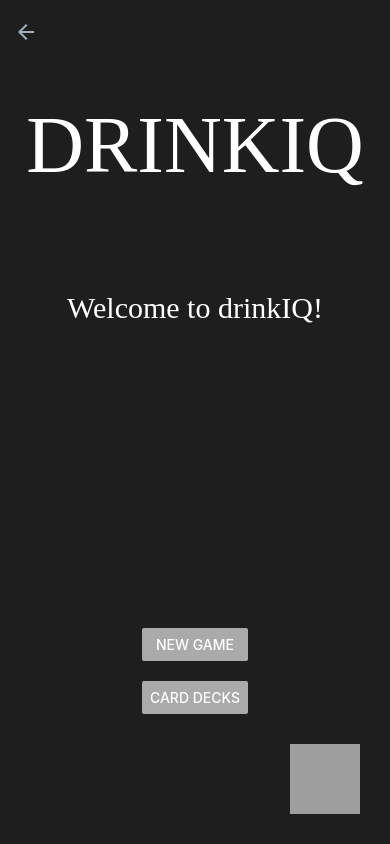
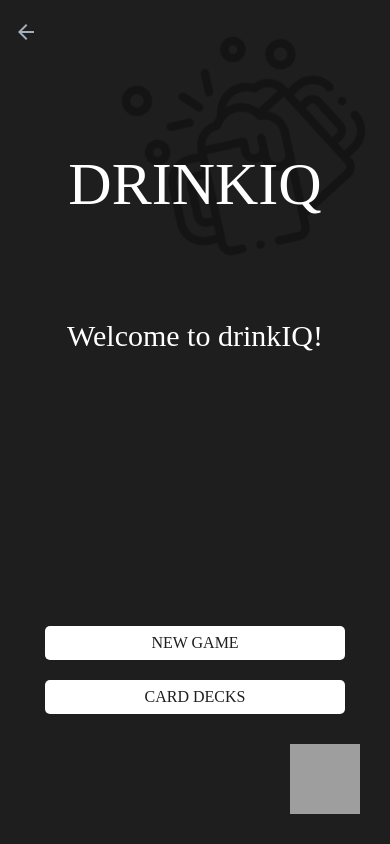
Before and after one commit to DanielProode/drinkIQ, a React Native app: screen /MainMenuView in a window 390 px wide. Built offline with nearby package versions, Linux system fonts and the light colour scheme; grey boxes are pictures that could not be loaded.

Commit message:
Implemented button component.

```diff
--- a/components/GameView.tsx
+++ b/components/GameView.tsx
@@ -22,12 +22,14 @@ const styles = StyleSheet.create({
     gameText: {
         fontSize: 50,
         marginTop: 200,
+        color: 'white',
     },
     gameCode: {
         fontSize: 20,
         position: 'absolute',
         bottom: 20,
         right: 20,
+        color: 'white',
     },
   });
 export default GameView;
--- a/components/JoinGame.tsx
+++ b/components/JoinGame.tsx
@@ -1,10 +1,10 @@
 import React, { useState } from 'react';
-import { StyleSheet, Text, TouchableHighlight, View } from 'react-native';
+import { StyleSheet, Text, View } from 'react-native';
 import { TextInput } from 'react-native';
+import Button from './res/Button';
 
 function JoinGame( { navigation }: {navigation: any}): JSX.Element {
 
-    const [ code, getCode ] = useState('');
     const [ number, setNumber ] = React.useState('');
 
     const onChanged = (text: string) => {
@@ -26,19 +26,18 @@ function JoinGame( { navigation }: {navigation: any}): JSX.Element {
         style={styles.gameCodeInput}
         onChangeText = {(text)=> onChanged(text)}
         value={number}
-        onSubmitEditing={(value) => getCode(value.nativeEvent.text)}
+        onSubmitEditing={(value) => setNumber(value.nativeEvent.text)}
         placeholder="#XXXXXX"
         keyboardType="numeric"
         maxLength={6}
         />
-        <Text>Game code is: {code}</Text>
-        <TouchableHighlight
-            activeOpacity={0.6}
-            underlayColor={'#d3d3d3'}
-            onPress={ () => navigation.navigate('GameView') }
-            style={styles.startGameButton}>
-                <Text>JOIN GAME</Text>
-        </TouchableHighlight>
+        <Text style={styles.gameCode}>Game code is: {number}</Text>
+        <View style={styles.buttonContainer}>
+        <Button
+            onPress={ () =>
+                navigation.navigate('GameView', {gameCode: number}) }
+            text="JOIN GAME"/>
+        </View>
     </View>
 
   );
@@ -50,7 +49,7 @@ const styles = StyleSheet.create({
         flex: 1,
     },
     gameCodeInput: {
-        marginTop: 50,
+        marginTop: 20,
         width: 120,
         borderWidth: 2,
         borderRadius: 10,
@@ -64,6 +63,12 @@ const styles = StyleSheet.create({
         marginTop: 200,
         color: 'white',
     },
+    buttonContainer: {
+        marginTop: 30,
+    },
+    gameCode: {
+        color: '#FFFFFF80',
+    },
     startGameButton: {
         padding: 10,
         backgroundColor: '#DDDDDD',
--- a/components/Lobby.tsx
+++ b/components/Lobby.tsx
@@ -1,5 +1,6 @@
 import React from 'react';
-import { StyleSheet, Text, TouchableHighlight, View } from 'react-native';
+import { StyleSheet, Text, View } from 'react-native';
+import Button from './res/Button';
 
 function Lobby( { navigation }: {navigation: any}): JSX.Element {
 
@@ -20,14 +21,13 @@ function Lobby( { navigation }: {navigation: any}): JSX.Element {
     <View style={styles.joinGameView}>
     <Text style={styles.roomCodeText}>ROOM CODE:</Text>
     <Text style={styles.codeText}>#{gameCode}</Text>
-    <TouchableHighlight
-            activeOpacity={0.6}
-            underlayColor={'#d3d3d3'}
-            onPress={ () =>
-                navigation.navigate('GameView', {gameCode: gameCode}) }
-            style={styles.startGameButton}>
-                <Text>START GAME</Text>
-    </TouchableHighlight>
+    <View style={styles.buttonView}>
+    <Button
+        onPress={ () =>
+        navigation.navigate('GameView', {gameCode: gameCode}) }
+        text="START GAME"
+        />
+        </View>
     </View>
 
   );
@@ -58,6 +58,9 @@ const styles = StyleSheet.create({
         fontSize: 40,
         color: 'white',
     },
+    buttonView: {
+        marginTop: 50,
+    },
     startGameButton: {
         padding: 10,
         backgroundColor: '#DDDDDD',
--- a/components/MainMenuView.tsx
+++ b/components/MainMenuView.tsx
@@ -1,5 +1,6 @@
 import React from 'react';
-import {Button, Image, StyleSheet, Text, TouchableHighlight, View} from 'react-native';
+import { Image, StyleSheet, Text, TouchableHighlight, View } from 'react-native';
+import Button from './res/Button';
 
 // Navigation prop temporarily as any
 // https://stackoverflow.com/questions/63132548/react-navigation-5-error-binding-element-navigation-implicitly-has-an-any-ty
@@ -12,6 +13,8 @@ function MainMenuView( { navigation }: {navigation: any}): JSX.Element {
 
   return (
     <View style={styles.mainView}>
+        <Image style={styles.cheersIcon}
+                source={require('../src/cheers_icon.png')}/>
         <Text style={styles.drinkIQLogo}>DRINKIQ</Text>
         <View style={styles.logoContainer}>
         <Text style={styles.welcomeMessage}>Welcome to drinkIQ!</Text>
@@ -22,16 +25,14 @@ function MainMenuView( { navigation }: {navigation: any}): JSX.Element {
                     console.log('New Game Button pressed!');
                     navigation.navigate('NewGame');
                 }}
-                title="New game"
-                color="#AAAAAA"/>
+                text="New game"/>
             </View>
             <View style={styles.cardButtonContainer}>
                 <Button onPress={() => {
                     console.log('Card Decks Button pressed!');
                     navigation.navigate('CardDecks');
                 }}
-                title="Card Decks"
-                color="#AAAAAA"/>
+                text="Card Decks"/>
             </View>
         </View>
         <View style={styles.settingsButtonContainer}>
@@ -55,6 +56,15 @@ const styles = StyleSheet.create({
         alignItems: 'center',
         backgroundColor: '#1E1E1E',
     },
+    cheersIcon: {
+        position: 'absolute',
+        resizeMode: 'contain',
+        width: 250,
+        height: 250,
+        right: 20,
+        top: 20,
+        opacity: 0.3,
+    },
     backgroundImage: {
         flex: 1,
         width: '100%',
@@ -63,8 +73,8 @@ const styles = StyleSheet.create({
     },
     drinkIQLogo: {
         fontFamily: 'Knewave',
-        marginTop: 100,
-        fontSize: 80,
+        marginTop: 150,
+        fontSize: 60,
         color: 'white',
     },
     logoContainer: {
--- a/components/NewGame.tsx
+++ b/components/NewGame.tsx
@@ -1,27 +1,26 @@
 //import { createNativeStackNavigator } from '@react-navigation/native-stack';
 import React from 'react';
-import { Button, StyleSheet, View } from 'react-native';
+import { StyleSheet, View } from 'react-native';
+import Button from './res/Button';
 
 
 function NewGame( { navigation }: {navigation: any}): JSX.Element {
 
   return (
     <View style={styles.newGameView}>
-      <View style={styles.buttonContainer}>
+      <View style={styles.hostGameButton}>
         <Button onPress={() => {
             console.log('Host Game Button pressed!');
             navigation.navigate('Lobby');
         }}
-        title="HOST GAME"
-        color="#FFFFFF"/>
+        text="HOST GAME"/>
        </View>
-        <View style={styles.buttonContainer}>
+        <View style={styles.joinGameButton}>
             <Button onPress={() => {
                 console.log('Join Game Button pressed!');
                 navigation.navigate('JoinGame');
             }}
-            title="JOIN GAME"
-            color="#FFFFFA"/>
+            text="JOIN GAME"/>
         </View>
       </View>
 
@@ -36,7 +35,14 @@ const styles = StyleSheet.create({
       backgroundColor: '#1E1E1E',
       flex: 1,
     },
-    buttonContainer: {
+    hostGameButton: {
+      alignItems: 'center',
+      height: 50,
+      width: 100,
+      marginTop: 200,
+    },
+    joinGameButton: {
+      alignItems: 'center',
       height: 50,
       width: 100,
       marginTop: 50,
--- a/components/TermsAndConditions.tsx
+++ b/components/TermsAndConditions.tsx
@@ -1,5 +1,5 @@
 import React, { } from 'react';
-import { StyleSheet, Text, View } from 'react-native';
+import { ScrollView, StyleSheet, Text, View } from 'react-native';
 
 function TermsAndConditions(props: { visibility: any; }): JSX.Element {
 
@@ -7,9 +7,16 @@ function TermsAndConditions(props: { visibility: any; }): JSX.Element {
 
   return (
     <View style={styles.termsView}>
-        <View>
+        <View style={styles.termsView}>
         <Text style={styles.closeButton} onPress={() => visibility(false)}>X</Text>
-        <Text style={styles.text}>TNC LOREM IPSUM</Text>
+        <View style={styles.termsTextView} >
+            <ScrollView>
+            <Text style={styles.text}>Terms and conditions</Text>
+            <Text style={styles.termsParagraph}>1. Lorem ipsum dolor sit amet, consectetur adipiscing elit. Quisque id purus ac massa maximus ornare nec ac risus. Quisque convallis maximus nunc, vitae porta nisl tincidunt a. Proin at sem vestibulum, convallis turpis a, lacinia mi. Class aptent taciti sociosqu ad litora torquent per conubia nostra, per inceptos himenaeos. Pellentesque mattis efficitur augue vitae auctor. Fusce massa lacus, tincidunt non turpis at, malesuada pellentesque libero. In hac habitasse platea dictumst. Nullam sem eros, ullamcorper nec maximus et, porttitor sit amet nisl. Pellentesque habitant morbi tristique senectus et netus et malesuada fames ac turpis egestas. Donec eu eleifend est, dignissim cursus massa. Donec ut elementum leo, vitae tincidunt velit. Nullam placerat lectus urna, a aliquet leo dictum a. Aliquam erat volutpat.</Text>
+            <Text style={styles.termsParagraph}>2. Lorem ipsum dolor sit amet, consectetur adipiscing elit. Quisque id purus ac massa maximus ornare nec ac risus. Quisque convallis maximus nunc, vitae porta nisl tincidunt a. Proin at sem vestibulum, convallis turpis a, lacinia mi. Class aptent taciti sociosqu ad litora torquent per conubia nostra, per inceptos himenaeos. Pellentesque mattis efficitur augue vitae auctor. Fusce massa lacus, tincidunt non turpis at, malesuada pellentesque libero. In hac habitasse platea dictumst. Nullam sem eros, ullamcorper nec maximus et, porttitor sit amet nisl. Pellentesque habitant morbi tristique senectus et netus et malesuada fames ac turpis egestas. Donec eu eleifend est, dignissim cursus massa. Donec ut elementum leo, vitae tincidunt velit. Nullam placerat lectus urna, a aliquet leo dictum a. Aliquam erat volutpat.</Text>
+            <Text style={styles.termsParagraph}>3. Lorem ipsum dolor sit amet, consectetur adipiscing elit. Quisque id purus ac massa maximus ornare nec ac risus. Quisque convallis maximus nunc, vitae porta nisl tincidunt a. Proin at sem vestibulum, convallis turpis a, lacinia mi. Class aptent taciti sociosqu ad litora torquent per conubia nostra, per inceptos himenaeos. Pellentesque mattis efficitur augue vitae auctor. Fusce massa lacus, tincidunt non turpis at, malesuada pellentesque libero. In hac habitasse platea dictumst. Nullam sem eros, ullamcorper nec maximus et, porttitor sit amet nisl. Pellentesque habitant morbi tristique senectus et netus et malesuada fames ac turpis egestas. Donec eu eleifend est, dignissim cursus massa. Donec ut elementum leo, vitae tincidunt velit. Nullam placerat lectus urna, a aliquet leo dictum a. Aliquam erat volutpat.</Text>
+            </ScrollView>
+        </View>
         </View>
     </View>
 
@@ -26,13 +33,22 @@ const styles = StyleSheet.create({
     },
     closeButton: {
         position: 'absolute',
+        fontFamily: 'Basic',
+        color: '#1E1E1E',
         fontSize: 40,
         right: 5,
         top: 5,
     },
+    termsTextView: {
+        marginTop: 50,
+    },
     text: {
         color: 'black',
         fontSize: 20,
+        fontFamily: 'Basic',
+    },
+    termsParagraph: {
+        marginTop: 10,
     },
   });
 export default TermsAndConditions;
--- a/components/WelcomeView.tsx
+++ b/components/WelcomeView.tsx
@@ -9,6 +9,8 @@ function WelcomeView( { navigation }: {navigation: any}): JSX.Element {
   return (
     <View style={styles.welcomeView}>
         {visibility ? (<TermsAndConditions visibility={setVisibility} />) : null}
+        <Image style={styles.cheersIcon}
+                source={require('../src/cheers_icon.png')}/>
         <Text style={styles.drinkIQLogo}>DRINKIQ</Text>
         <View style={styles.contentView}>
             <Text style={styles.welcomeText}>Log in To start playing!</Text>
@@ -31,10 +33,15 @@ function WelcomeView( { navigation }: {navigation: any}): JSX.Element {
             </TouchableOpacity>
             </View>
         </View>
-        <Text style={styles.outerText}>By signing up you agree with the
-        <Text onPress={()=>
-        setVisibility(!visibility)} style={styles.innerText}> drinkIQ Terms and Conditions.</Text>
-        </Text>
+        <TouchableOpacity
+        activeOpacity={0.7}
+        style={styles.touchableTerms}
+        onPress={ () => setVisibility(!visibility) }>
+            <Text style={styles.outerText}>By signing up you agree with the
+            <Text
+            style={styles.innerText}> drinkIQ Terms and Conditions.</Text>
+            </Text>
+        </TouchableOpacity>
     </View>
 
   );
@@ -46,10 +53,19 @@ const styles = StyleSheet.create({
         flexDirection: 'column',
         flex: 1,
     },
+    cheersIcon: {
+        position: 'absolute',
+        resizeMode: 'contain',
+        width: 250,
+        height: 250,
+        right: 20,
+        top: 20,
+        opacity: 0.3,
+    },
     drinkIQLogo: {
         fontFamily: 'Knewave',
-        marginTop: 100,
-        fontSize: 80,
+        marginTop: 150,
+        fontSize: 60,
         color: 'white',
     },
     contentView: {
@@ -61,12 +77,16 @@ const styles = StyleSheet.create({
         fontFamily: 'Basic',
         color: 'white',
     },
+    touchableTerms: {
+        flex: 1,
+        alignItems: 'center',
+    },
     googleLogo: {
         height: 50,
         width: 315,
     },
     googleLogoContainer: {
-        marginTop: 40,
+        marginTop: 20,
     },
     appleLogoContainer: {
         marginTop: 20,
--- /dev/null
+++ b/components/res/Button.tsx
@@ -0,0 +1,33 @@
+import React from 'react';
+import { Dimensions, StyleSheet, Text, TouchableOpacity, View } from 'react-native';
+
+const width = Dimensions.get('window').width;
+
+function Button({ text, onPress}: any): JSX.Element {
+
+  return (
+    <TouchableOpacity onPress={onPress}>
+      <View style={styles.btnContainer}>
+        <Text style={styles.btnText}> {text} </Text>
+      </View>
+    </TouchableOpacity>
+
+  );
+}
+const styles = StyleSheet.create({
+    btnContainer: {
+        backgroundColor: '#FFFFFF',
+        paddingVertical: 8,
+        width: width / 1.3,
+        borderRadius: 5,
+    },
+    btnText: {
+        color: '#1E1E1E',
+        fontSize: 16,
+        textTransform: 'uppercase',
+        textAlign: 'center',
+        fontFamily: 'Basic',
+    },
+
+  });
+export default Button;
```
Also changed, not shown: src/cheers_icon.png (added).
